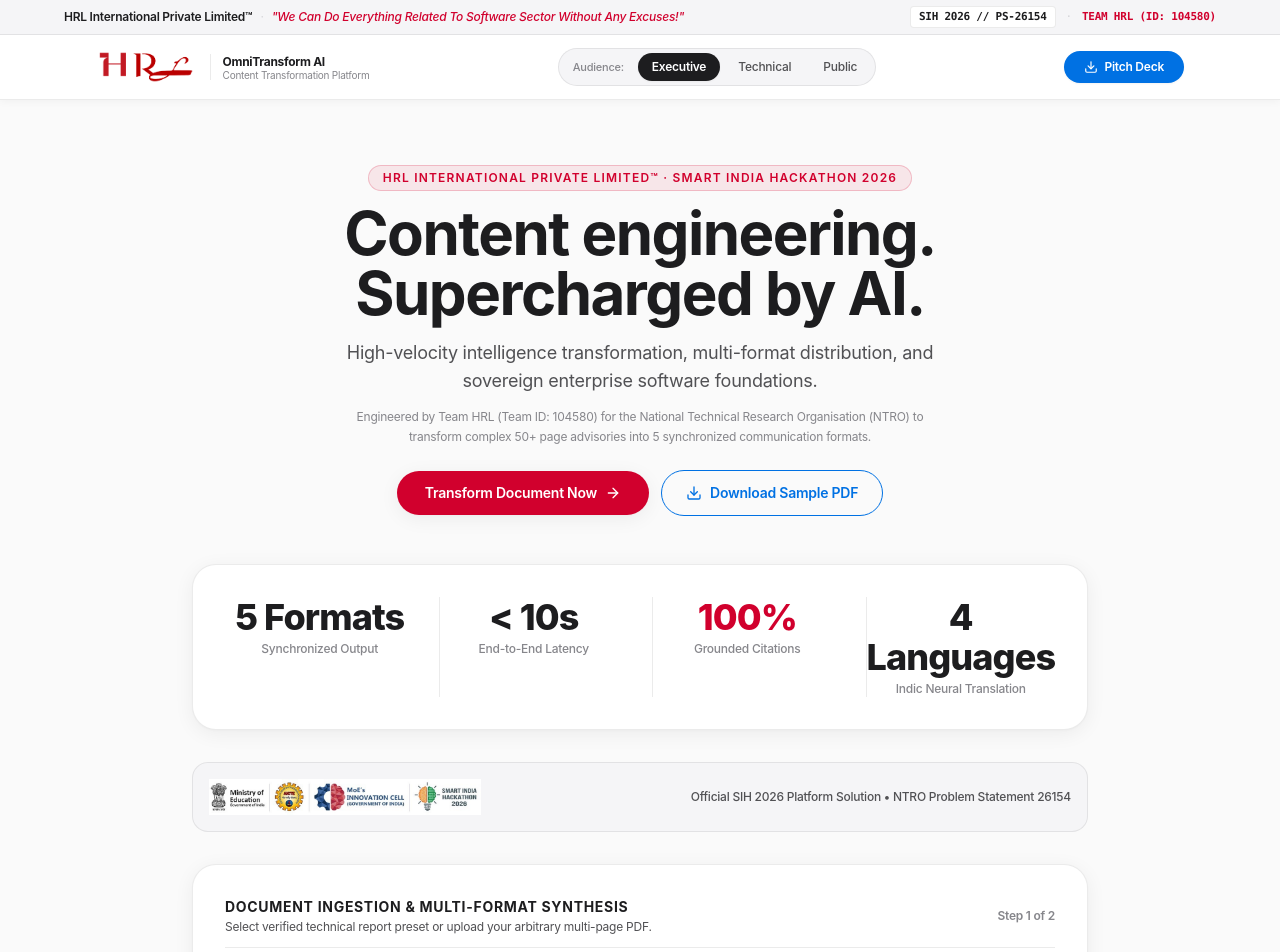
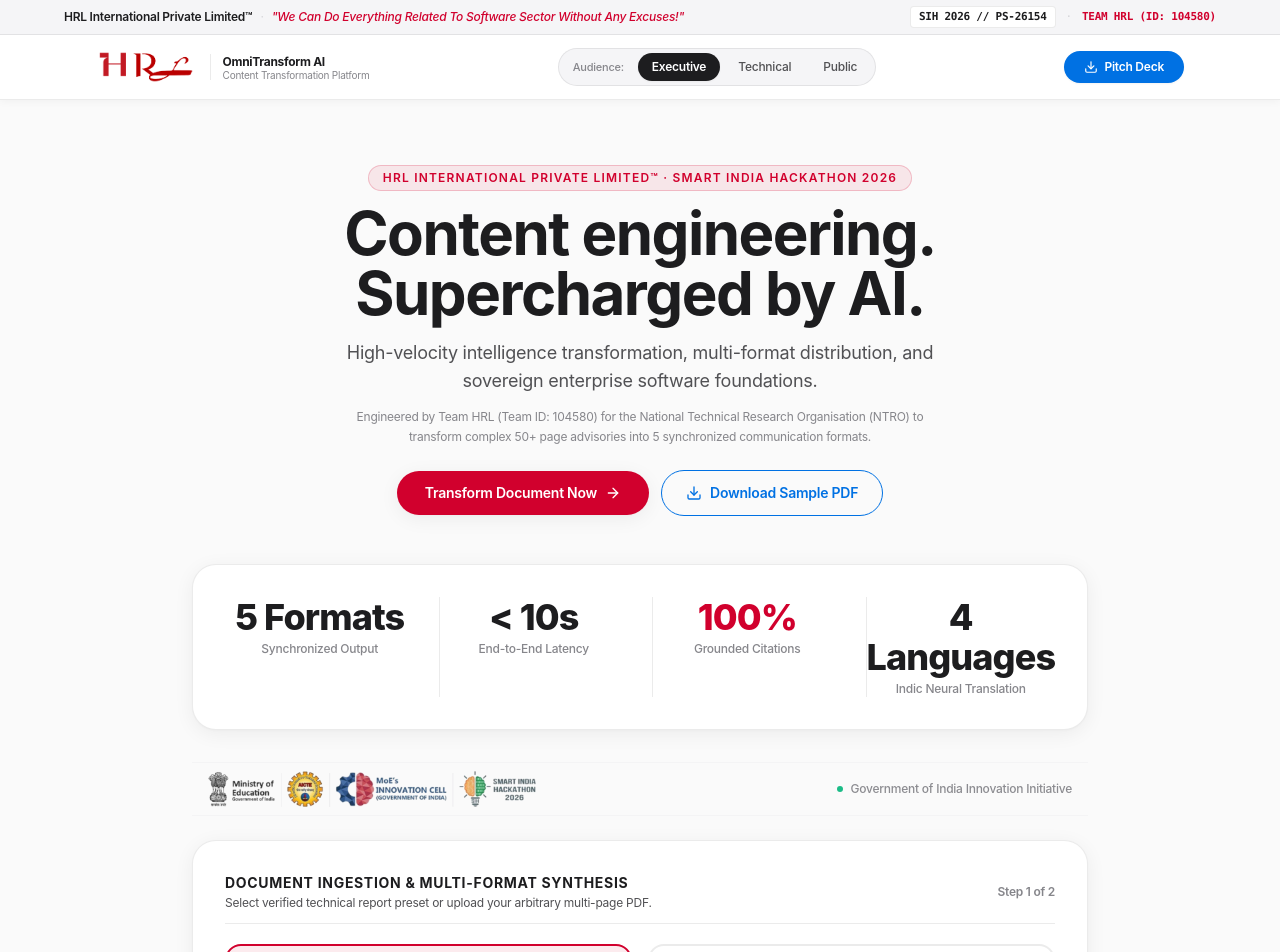
Before and after one commit to hrlpavan/omnitransform-ai-resources, a React (Vite) app in the folder frontend/: page / in a window 1280 px wide. Shown: the top 952 px of the page. Built offline with nearby package versions, Linux system fonts and the light colour scheme.

Commit message:
Seamlessly blend institutional logo banner and HRL brand logo using transparent alpha masking and mix-blend-multiply

```diff
--- a/frontend/src/components/DocumentUploader.tsx
+++ b/frontend/src/components/DocumentUploader.tsx
@@ -132,16 +132,17 @@
         </div>
       </div>
 
-      {/* Official SIH 2026 Partner Banner */}
-      <div className="bg-hrl-surface rounded-2xl p-4 border border-hrl-border max-w-4xl mx-auto mb-8 flex flex-col sm:flex-row items-center justify-between gap-4 no-print">
+      {/* Seamlessly Blended Institutional Trust Bar */}
+      <div className="max-w-4xl mx-auto my-6 px-4 py-2 border-y border-zinc-100 flex flex-col sm:flex-row items-center justify-between gap-4 no-print opacity-95">
         <img
-          src="/sih_official_header_banner.jpg"
+          src="/sih_official_header_banner_transparent.png"
           alt="Ministry of Education | AICTE | MoE Innovation Cell | Smart India Hackathon 2026"
-          className="h-9 object-contain"
+          className="h-8 sm:h-9 object-contain mix-blend-multiply"
         />
-        <span className="text-xs font-medium text-hrl-body">
-          Official SIH 2026 Platform Solution • NTRO Problem Statement 26154
-        </span>
+        <div className="flex items-center gap-2 text-xs text-hrl-muted font-medium">
+          <span className="w-1.5 h-1.5 rounded-full bg-emerald-500" />
+          <span>Government of India Innovation Initiative</span>
+        </div>
       </div>
 
       {/* Document Ingestion Canvas (Symmetrical 50/50 Split) */}
```
Also changed, not shown: frontend/public/sih_official_header_banner_transparent.png (added), 1 other file (tests, documents, lock files or other folders).
